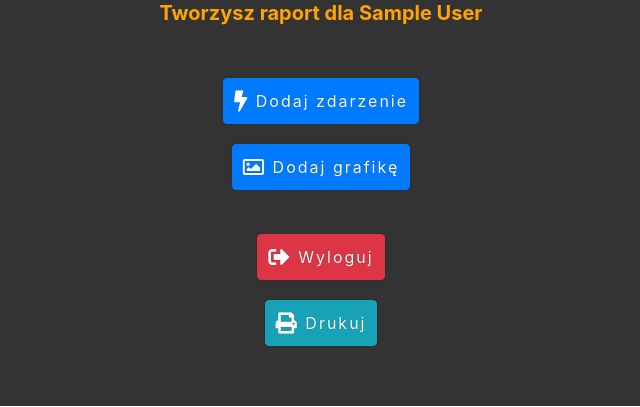
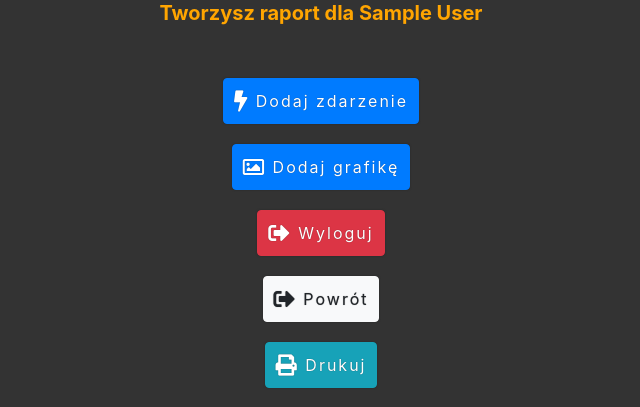
Before and after one commit to PrzemyslawTrabuc/RaportLink, a PHP site: page /raport_building.php in a window 1280 px wide. Shown: the part 326-733 px from the top of the page, without its empty margins (319-959 px from the left). Run offline with PHP 8.4, Linux system fonts and the light colour scheme; the visitor is signed in with stand-in values (Sample User, id 1); some libraries are stand-ins or nearby versions.

Commit message:
Add print button to side menu in raport_building

```diff
--- a/raport_building.php
+++ b/raport_building.php
@@ -25,15 +25,19 @@ if($_SESSION['uname']=="")
      <div class="buttons_side"><button class="btn btn-primary" data-toggle="modal" data-target="#exampleModal"><i class="fas fa-bolt fa-lg"></i> Dodaj zdarzenie</button>
       <br>
         <button type="button" class="btn btn-primary" data-toggle="modal" data-target="#imageModal"><i class="far fa-image fa-lg"></i> Dodaj grafikę</button>
+      <br>
+        <button type="bytton" onclick="printDiv('Raport')" class="btn btn-info"><i class="fas fa-print fa-lg"></i> Drukuj</button>
         </div>
     <!-----------side buttons--->
      <div class="buttons_middle"><button class="btn btn-primary" data-toggle="modal" data-target="#exampleModal"><i class="fas fa-bolt fa-lg"></i> Dodaj zdarzenie</button>
       <br>
         <button type="button" class="btn btn-primary" data-toggle="modal" data-target="#imageModal"><i class="far fa-image fa-lg"></i> Dodaj grafikę</button>
       <br>
-      <br>
       <form action="scripts/logout.php">
         <button type="submit" class="btn btn-danger"><i class="fas fa-sign-out-alt fa-lg"></i> Wyloguj</button>
+      </form>
+      <form action="scripts/redirect_to_signed_in.php">
+        <button type="submit" class="btn btn-light"><i class="fas fa-sign-out-alt fa-lg"></i> Powrót</button>
       </form>
         <button type="bytton" onclick="printDiv('Raport')" class="btn btn-info"><i class="fas fa-print fa-lg"></i> Drukuj</button>
        </div>
```
